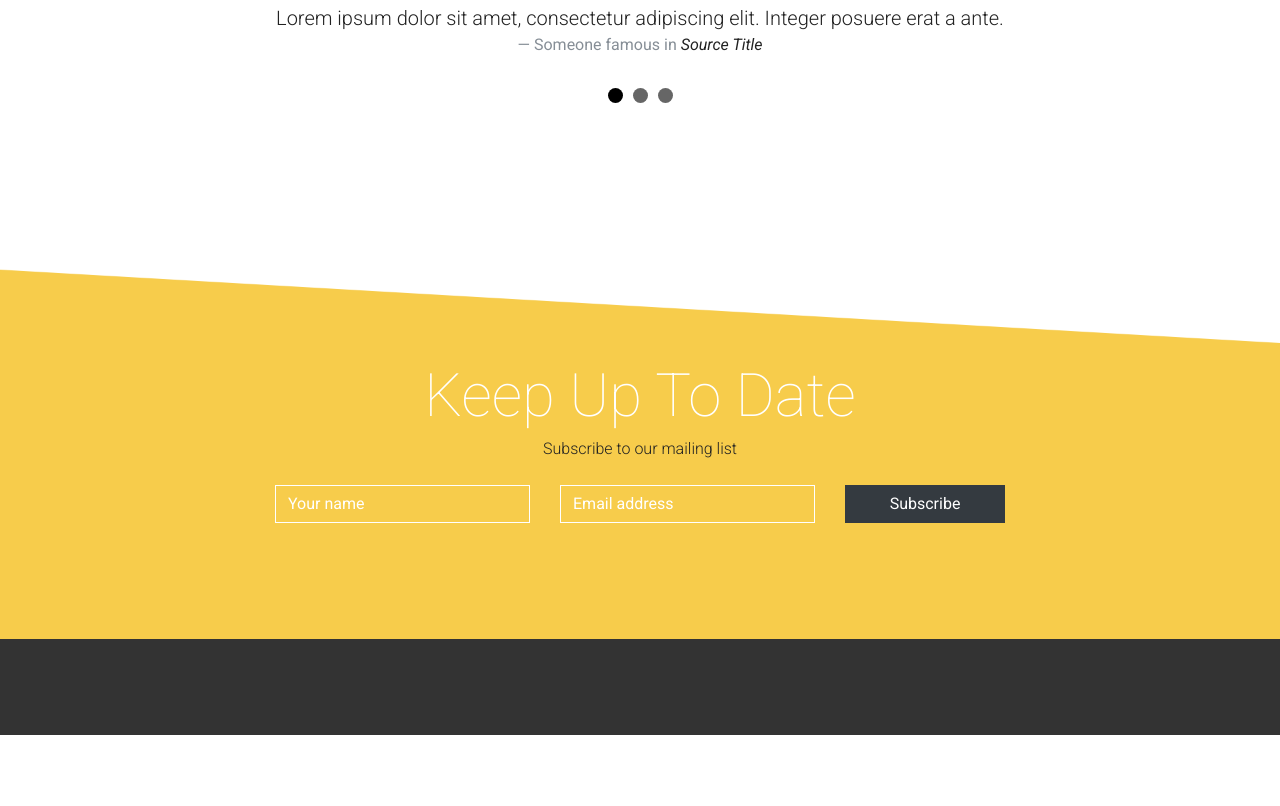
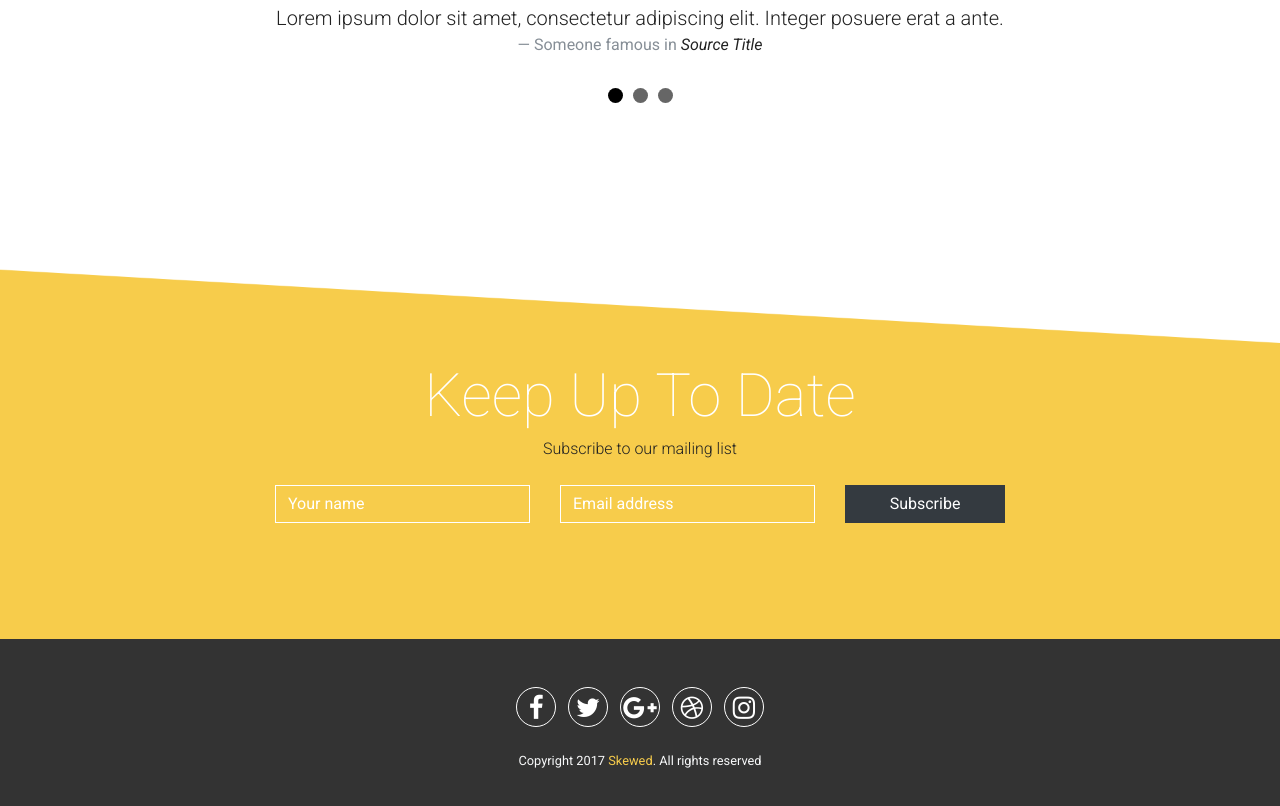
Before and after one commit to divano9/Skewed-theme, a plain HTML site: page index.html in a window 1280 px wide. Shown: the part 5683-6489 px from the top of the page. Before the commit the page ends 6418 px from the top, so only its background shows below. Drawn offline with Linux system fonts and the light colour scheme.

Commit message:
Dodat footer

```diff
--- a/css/style.css
+++ b/css/style.css
@@ -280,3 +280,18 @@ header{
 .portfolio .portfolio-slider li:hover .hover{
     height: 100%;
 }
+
+footer .social a{
+    display: inline-block;
+    width: 40px;
+    height: 40px;
+    border: 1px solid white;
+    border-radius: 50%;
+    margin: 0 4px;
+}
+
+footer .social .fa{
+    line-height: 40px;
+    font-size: 26px;
+    color: #fff;
+}
--- a/index.html
+++ b/index.html
@@ -425,7 +425,14 @@
         </main>
         <footer class="py-5" style="background-color: #333">
             <div class="container">
-
+                <p class="social text-center mb-4">
+                    <a href="#"><span class="fa fa-facebook"></span></a>
+                    <a href="#"><span class="fa fa-twitter"></span></a>
+                    <a href="#"><span class="fa fa-google-plus"></span></a>
+                    <a href="#"><span class="fa fa-dribbble"></span></a>
+                    <a href="#"><span class="fa fa-instagram"></span></a>
+                </p>
+                <p class="copyright text-center small text-light">Copyright 2017 <span class="text-warning">Skewed</span>. All rights reserved</p>
             </div>
         </footer>
 
```
